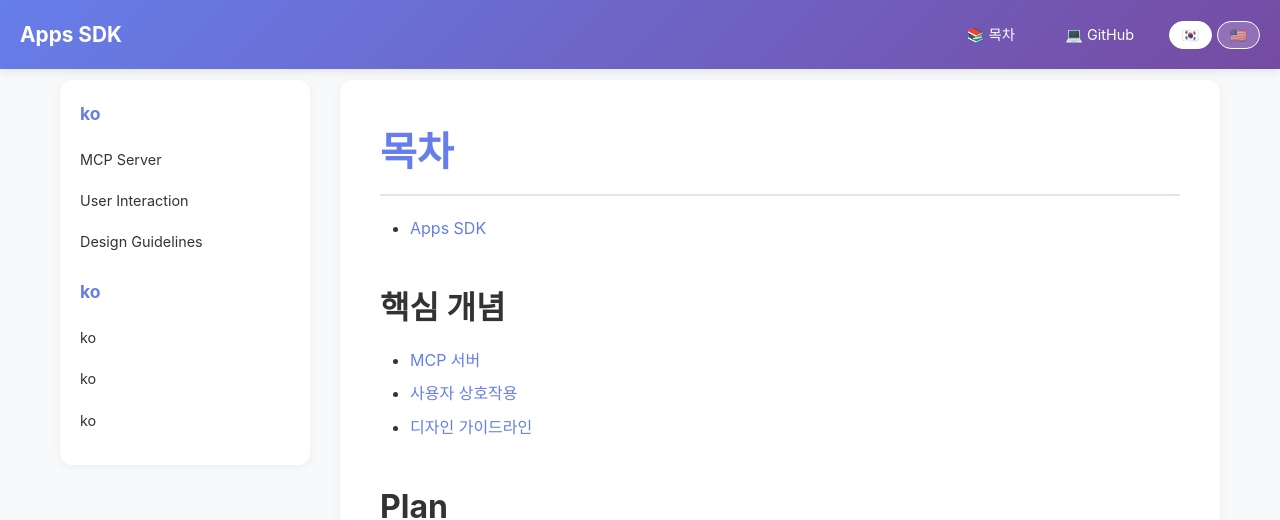
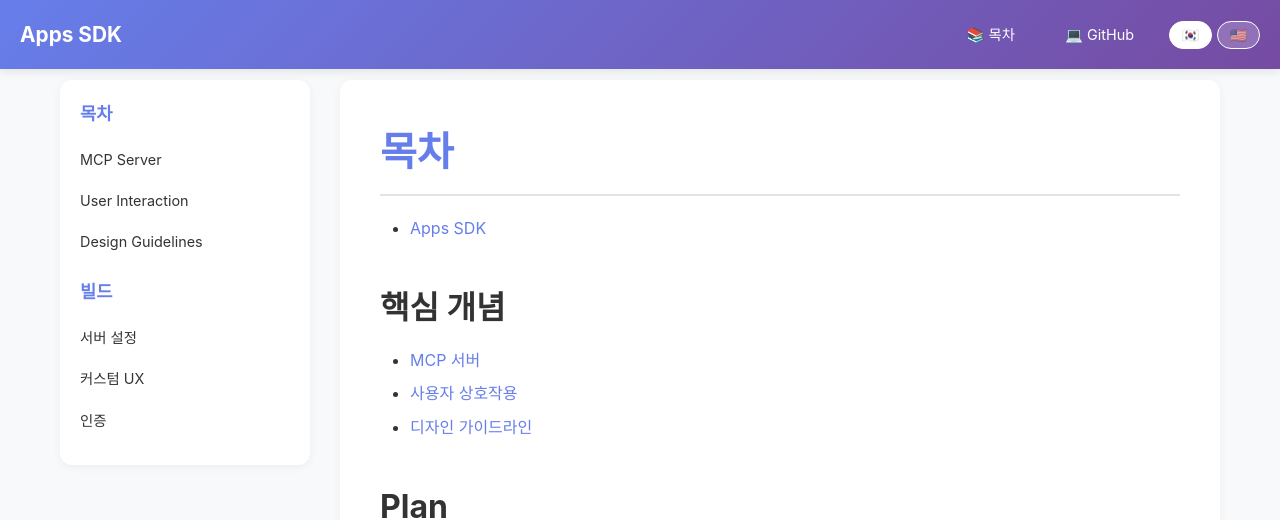
Before and after one commit to Quantit-Github/openai-apps-sdk-korean, a Jekyll site: the page built from SUMMARY.ko.md, in a window 1280 px wide. Shown: the top 520 px of the page. Built offline with Jekyll 4.4.1, drawn with Linux system fonts in a browser that asks for light colours; nearby versions of some CDN libraries.

Commit message:
Fix Liquid template syntax - replace ternary operators
- Replace JavaScript-style ternary operators with Liquid {% if %} blocks
- Liquid does not support ? : ternary operator
- Fixes template rendering errors

🤖 Generated with [Claude Code](https://claude.com/claude-code)

Co-Authored-By: Claude <noreply@anthropic.com>

```diff
--- a/_layouts/default.html
+++ b/_layouts/default.html
@@ -345,7 +345,7 @@
     <header class="site-header">
         <a href="{{ site.baseurl }}/" class="site-title">Apps SDK</a>
         <nav class="site-nav">
-            <a href="{{ site.baseurl }}/SUMMARY{{ page.lang == 'ko' ? '.ko' : '' }}/" class="nav-link">📚 목차</a>
+            <a href="{{ site.baseurl }}/SUMMARY{% if page.lang == 'ko' %}.ko{% endif %}/" class="nav-link">📚 목차</a>
             <a href="https://github.com/{{ site.github_username }}/openai-apps-sdk-korean" class="nav-link">💻 GitHub</a>
             <div class="lang-switcher">
                 <button class="lang-btn" onclick="switchLanguage('ko')" id="ko-btn">🇰🇷</button>
@@ -356,18 +356,18 @@
 
     <div class="container">
         <aside class="sidebar">
-            <h3>{{ page.lang == 'ko' ? '목차' : 'Table of Contents' }}</h3>
+            <h3>{% if page.lang == 'ko' %}목차{% else %}Table of Contents{% endif %}</h3>
             <ul>
-                <li><a href="{{ site.baseurl }}/core-concepts/mcp-server{{ page.lang == 'ko' ? '.ko' : '' }}/">MCP Server</a></li>
-                <li><a href="{{ site.baseurl }}/core-concepts/user-interaction{{ page.lang == 'ko' ? '.ko' : '' }}/">User Interaction</a></li>
-                <li><a href="{{ site.baseurl }}/core-concepts/design-guidelines{{ page.lang == 'ko' ? '.ko' : '' }}/">Design Guidelines</a></li>
+                <li><a href="{{ site.baseurl }}/core-concepts/mcp-server{% if page.lang == 'ko' %}.ko{% endif %}/">MCP Server</a></li>
+                <li><a href="{{ site.baseurl }}/core-concepts/user-interaction{% if page.lang == 'ko' %}.ko{% endif %}/">User Interaction</a></li>
+                <li><a href="{{ site.baseurl }}/core-concepts/design-guidelines{% if page.lang == 'ko' %}.ko{% endif %}/">Design Guidelines</a></li>
             </ul>
 
-            <h3 style="margin-top: 20px;">{{ page.lang == 'ko' ? '빌드' : 'Build' }}</h3>
+            <h3 style="margin-top: 20px;">{% if page.lang == 'ko' %}빌드{% else %}Build{% endif %}</h3>
             <ul>
-                <li><a href="{{ site.baseurl }}/build/mcp-server{{ page.lang == 'ko' ? '.ko' : '' }}/">{{ page.lang == 'ko' ? '서버 설정' : 'Server Setup' }}</a></li>
-                <li><a href="{{ site.baseurl }}/build/custom-ux{{ page.lang == 'ko' ? '.ko' : '' }}/">{{ page.lang == 'ko' ? '커스텀 UX' : 'Custom UX' }}</a></li>
-                <li><a href="{{ site.baseurl }}/build/auth{{ page.lang == 'ko' ? '.ko' : '' }}/">{{ page.lang == 'ko' ? '인증' : 'Authentication' }}</a></li>
+                <li><a href="{{ site.baseurl }}/build/mcp-server{% if page.lang == 'ko' %}.ko{% endif %}/">{% if page.lang == 'ko' %}서버 설정{% else %}Server Setup{% endif %}</a></li>
+                <li><a href="{{ site.baseurl }}/build/custom-ux{% if page.lang == 'ko' %}.ko{% endif %}/">{% if page.lang == 'ko' %}커스텀 UX{% else %}Custom UX{% endif %}</a></li>
+                <li><a href="{{ site.baseurl }}/build/auth{% if page.lang == 'ko' %}.ko{% endif %}/">{% if page.lang == 'ko' %}인증{% else %}Authentication{% endif %}</a></li>
             </ul>
         </aside>
 
```
